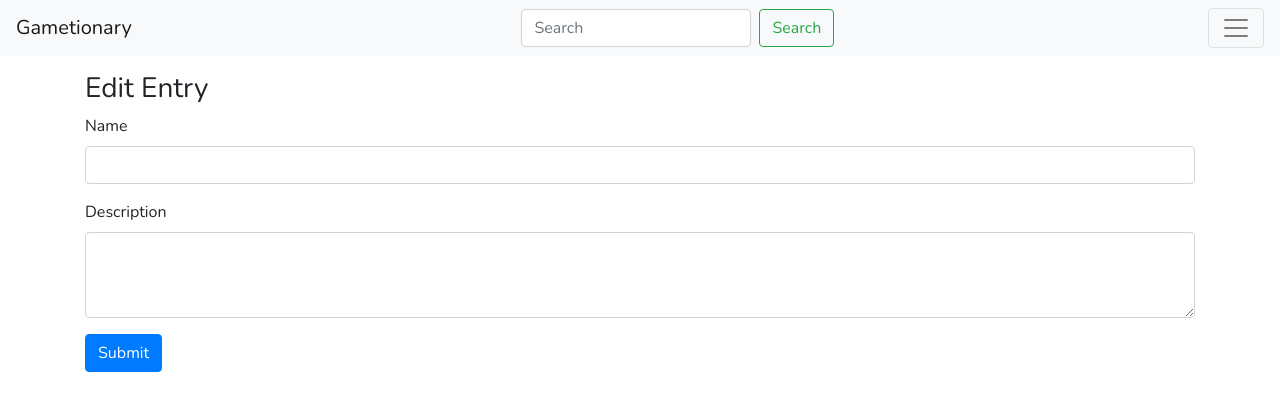
After one commit to DTierneyDev/Gametionary, a Flask app: template templates/editentry.html in a window 1280 px wide. The commit adds this page. Shown: the top 411 px of the page. Run offline with Flask 2, Linux system fonts and the light colour scheme; the template is opened without the code that fills it, so the values that code supplies are empty; some libraries are stand-ins or nearby versions.

Commit message:
Edit page now added, with the ability to edit entries. Delete button on entries now deletes them from the database

```diff
--- a/app.py
+++ b/app.py
@@ -32,6 +32,30 @@ def insert_entry():
     return redirect(url_for('add_entry'))
 
 
+@app.route('/edit_entry/<entry_id>')
+def edit_entry(entry_id):
+    the_entry = mongo.db.entries.find_one({"_id": ObjectId(entry_id)})
+    return render_template('editentry.html', entry=the_entry)
+
+
+@app.route('/update_entry/<entry_id>', methods=['POST'])
+def update_entry(entry_id):
+    entries = mongo.db.entries
+    entries.update({'_id': ObjectId(entry_id)},
+            {
+                'name': request.form.get('name'),
+                'description': request.form.get('description'),
+                'upvotes': request.form.get('upvotes')
+            })
+    return redirect(url_for('index'))
+
+
+@app.route('/delete_entry/<entry_id>')
+def delete_entry(entry_id):
+    mongo.db.entries.remove({'_id': ObjectId(entry_id)})
+    return redirect(url_for('index'))
+
+
 if __name__ == '__main__':
     app.run(host=os.environ.get('IP'),
             port=int(os.environ.get('PORT')),
--- /dev/null
+++ b/templates/editentry.html
@@ -0,0 +1,31 @@
+{% extends 'base.html' %}
+{% block content %}
+
+<div class="container my-3">
+	<div class="row">
+		<div class="col-12">
+			<h3>Edit Entry</h3>
+		</div>
+	</div>
+	<div class="row">
+		<div class="col-12">
+			<form action="{{url_for('update_entry', entry_id=entry._id)}}" method="POST">
+				<div class="form-group">
+					<label for="name">Name</label>
+					<input type="text" class="form-control" id="name" name="name" placeholder="" value="{{entry.name}}">
+                </div>
+                <div class="form-group">
+                    <label for="description">Description</label>
+                    <textarea class="form-control" id="description" name="description" rows="3">{{entry.description}}</textarea>
+                </div>
+                <div class="form-group">
+                    <input type="text" class="form-control" id="upvotes" name="upvotes" value="{{entry.upvotes}}" hidden>
+                </div>
+                <button type="submit" class="btn btn-primary">Submit</button>
+			</form>
+		</div>
+	</div>
+</div>
+
+
+{% endblock %}
--- a/templates/index.html
+++ b/templates/index.html
@@ -52,7 +52,7 @@
 				<h4 class="entry-header">{{entry.name}}</h4>
 			</div>
 			<div class="col-2 text-right">
-				<button type="button" class="btn btn-outline-danger"><i class="far fa-trash-alt"></i></button>
+				<a class="btn btn-outline-danger" href="{{url_for('delete_entry', entry_id=entry._id)}}"><i class="far fa-trash-alt"></i></a>
 			</div>
 		</div>
 		<div class="row justify-content-center">
@@ -65,7 +65,7 @@
 				<button type="button" class="btn btn-outline-success entry-upvote-button"><i class="far fa-thumbs-up"></i></button><span class="entry-upvotes">  {{entry.upvotes}}</span>
 			</div>
 			<div class="col-6 text-right">
-				<button type="button" class="btn btn-primary entry-edit-button"><i class="fas fa-pencil-alt"></i> Edit</button>
+				<a class="btn btn-primary entry-edit-button" href="{{url_for('edit_entry', entry_id=entry._id)}}"><i class="fas fa-pencil-alt"></i> Edit</a>
 			</div>
 		</div>
 	</div>
```
